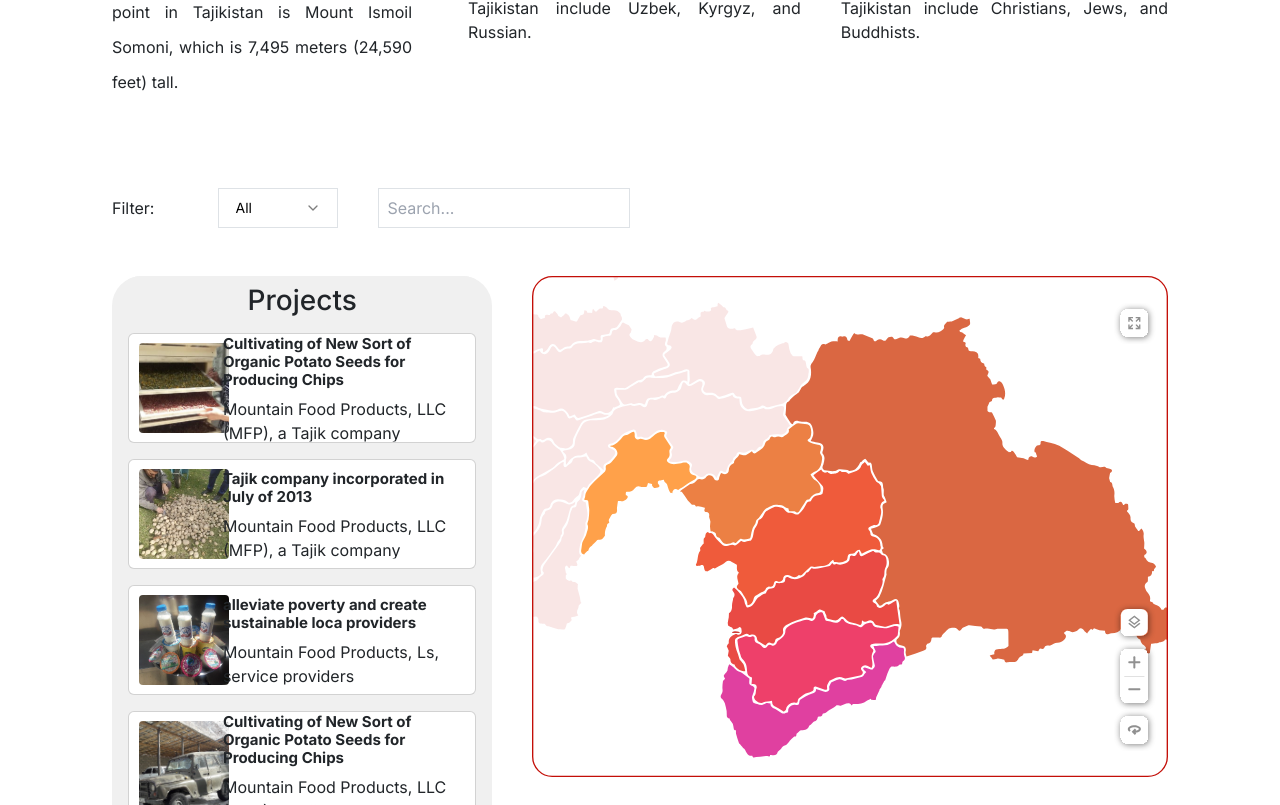
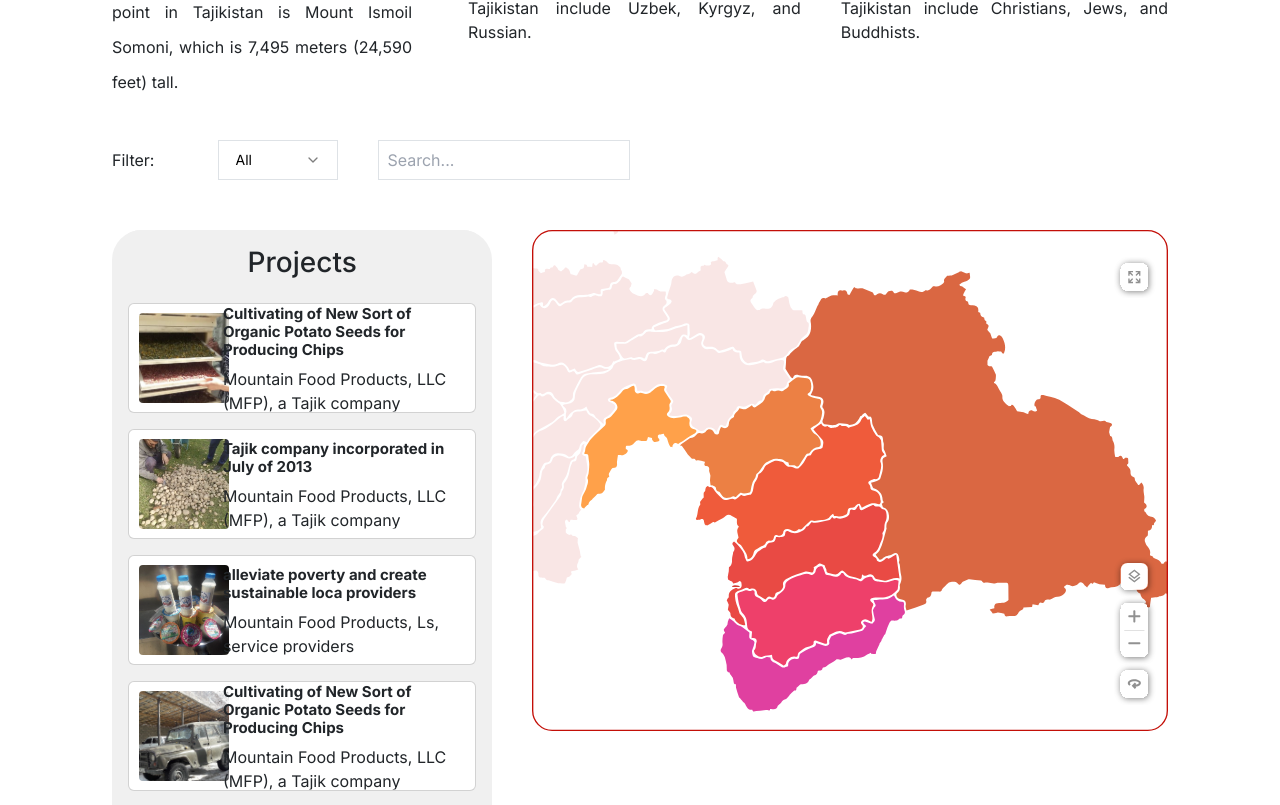
Before and after one commit to nazarkhudoev/giz-front, a Next.js app: page / in a window 1280 px wide. Shown: the part 1055-1860 px from the top of the page. Built offline with nearby package versions, Linux system fonts and the light colour scheme.

Commit message:
post all changes to get them in Asus

```diff
--- a/src/app/globals.css
+++ b/src/app/globals.css
@@ -13,6 +13,10 @@ button,
 p {
   margin: 0 !important;
   padding: 0 !important;
+}
+
+html {
+  scroll-behavior: smooth;
 }
 
 .switch-btn button {
--- a/src/components/About/About.tsx
+++ b/src/components/About/About.tsx
@@ -1,6 +1,6 @@
 export default function About() {
 	return (
-		<section className="flex items-start justify-between gap-14 px-28 pt-5">
+		<section id="about" className="flex items-start justify-between gap-14 px-28 pt-5">
 			<div className="geography w-[30%]">
 				<h3>Geography</h3>
 				<p className="text-justify">Tajikistan is a landlocked country in Central Asia. It is bordered by Afghanistan to the south, Uzbekistan to the west, Kyrgyzstan to the north, and China to the east. The country is mostly mountainous, with the Pamir Mountains in the east and the Fann Mountains in the west. The highest point in Tajikistan is Mount Ismoil Somoni, which is 7,495 meters (24,590 feet) tall.</p>
--- a/src/components/Filter/Filter.tsx
+++ b/src/components/Filter/Filter.tsx
@@ -29,7 +29,7 @@ export default function Filter() {
     <nav className="flex items-center gap-16 px-28 mt-10">
       <p>Filter:</p>
       <section className="flex items-center gap-10">
-        <div className="py-5">
+        <div>
           <Select onValueChange={handleSelectFilter}>
             <SelectTrigger className="min-w-[120px] text-center text-black">
               <SelectValue className="text-black" placeholder={"All"} />
@@ -66,7 +66,7 @@ export default function Filter() {
             </SelectContent>
           </Select>
         </div>
-        <div className="py-5">
+        <div>
           <input onChange={(event) => handleSearchFilter(event)} className="border h-[40px] px-2" type="text" placeholder="Search..." />
         </div>
       </section>
--- a/src/components/MainContent/MainContent.tsx
+++ b/src/components/MainContent/MainContent.tsx
@@ -3,7 +3,7 @@ import Projects from "../Projects/Projects";
 
 export default function MainContent() {
   return (
-    <div className="flex items-start justify-between gap-10 px-28">
+    <div id="projects" className="flex items-start justify-between gap-10 px-28 py-[50px]">
       <Projects />
       <Map />
     </div>
--- a/src/components/Navbar/Navbar.tsx
+++ b/src/components/Navbar/Navbar.tsx
@@ -5,19 +5,19 @@ export default function Navbar() {
     <nav>
       <ul className="flex items-center gap-[50px]">
         <li>
-          <Link className="text-white" href={"/"}>
+          <a className="text-white" href="#about">
             ABOUT
-          </Link>
+          </a>
         </li>
         <li>
-          <Link className="text-white" href={"/"}>
+          <a className="text-white" href="#projects">
             PROJECTS
-          </Link>
+          </a>
         </li>
         <li>
-          <Link className="text-white" href={"/"}>
+          <a className="text-white" href="#contact">
             CONTACT
-          </Link>
+          </a>
         </li>
       </ul>
     </nav>
--- a/src/components/Projects/Projects.tsx
+++ b/src/components/Projects/Projects.tsx
@@ -31,8 +31,8 @@ export default function Projects() {
   const [projects, setProjects] = useState<DataInterface[]>(filteredData);
 
   useEffect(() => {
-    if (filteredData.length < 1) {
-      setProjects(data)
+    if (filteredData.length < 1 || inputValue == "") {
+      setProjects(data);
     } else {
       setProjects(filteredData)
     }
@@ -40,12 +40,16 @@ export default function Projects() {
   }, [projects, filteredData])
 
   const handleAccordion = (index: number) => {
-    setActive(index)
+    setActive(index);
+
+    if (active == index) {
+      setActive(null);
+    }
   }
 
   return (
     <div className="bg-[#F0F0F0] rounded-[30px] w-[550px] h-[620px] overflow-y-scroll relative px-3 projects__container">
-      <h3 className="text-center py-2 sticky top-0 z-50 bg-[#F0F0F0]">Projects</h3>
+      <h3 className="text-center py-3 sticky top-0 z-50 bg-[#F0F0F0]">Projects</h3>
       <section className="flex flex-col items-start justify-start gap-3">
         {projects.map((project: any, index: number) => {
           return (
```
